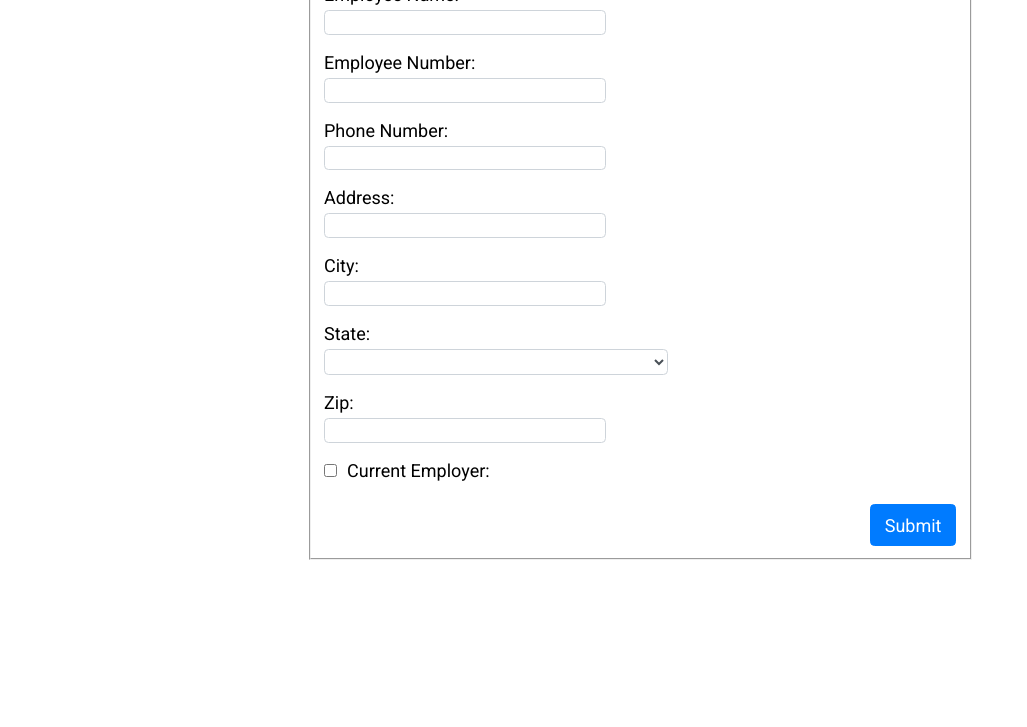
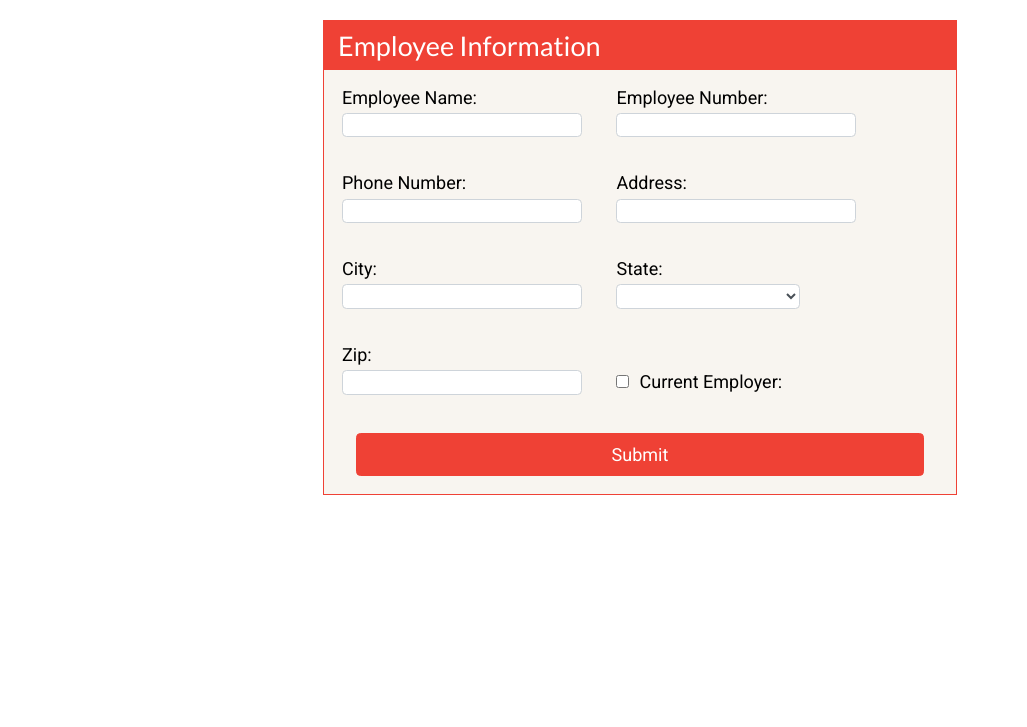
Before and after one commit to BFunk86/simpleForm, a plain HTML site: page index.html in a window 1280 px wide. Shown: the part 73-800 px from the top of the page, without its empty margins (0-1027 px from the left). Drawn offline with nearby package versions, Linux system fonts and the light colour scheme.

Commit message:
Added styles for the page

```diff
--- a/css/style.css
+++ b/css/style.css
@@ -4,20 +4,8 @@ html {
     line-height: 1.15;
 }
 
-input,
-button,
-select,
-optgroup,
-textarea {
-    margin: 0;
-    font-family: inherit;
-    font-size: inherit;
-    line-height: inherit;
-}
-
-button,
-select {
-    text-transform: none;
+form {
+    margin-top: 2rem;
 }
 
 button, input, optgroup, select, textarea {
@@ -28,8 +16,7 @@ button, input, optgroup, select, textarea {
 }
 
 button {
-    display: inline-block;
-    font-weight: 400;
+    font-weight: 500;
     text-align: center;
     white-space: nowrap;
     vertical-align: middle;
@@ -37,54 +24,49 @@ button {
     -moz-user-select: none;
     -ms-user-select: none;
     user-select: none;
-    border: 1px solid transparent;
+    border: 1px solid #ef4135;
     padding: 0.375rem 0.75rem;
     font-size: 1rem;
     line-height: 1.5;
     border-radius: 0.25rem;
     transition: color 0.15s ease-in-out, background-color 0.15s ease-in-out, border-color 0.15s ease-in-out, box-shadow 0.15s ease-in-out;
     color: #fff;
-    background-color: #007bff;
-    border-color: #007bff;
-    float: right;
+    background-color: #ef4135;
+    width: 90%;
+    display: block;
+    margin: 1rem auto;
 }
 
 button:hover {
     color: #fff;
-    background-color: #0069d9;
-    border-color: #0062cc;
+    background-color: #de3e35;
+    border-color: #de3e35;
 }
 
 button:focus, button.focus {
     outline: 0;
-    box-shadow: 0 0 0 0.2rem rgba(0, 123, 255, 0.5);
+    box-shadow: 0 0 0 0.2rem rgba(239, 65, 53, 0.5);
 }
 
-legend {
-    font-size: 1.25rem;
-    font-family: 'Lato', sans-serif;
+.container {
+    max-width: 50%;
+    margin: auto;
+    background-color: #f8f5f0;
+    border: 1px solid #ef4135;
 }
 
-input[type="checkbox"] {
-    position: static;
-    margin-top: 0;
-    margin-right: 0.3125rem;
-    margin-left: 0;
-}
-
-.form-group {
-    margin-top: 1rem;
-    margin-bottom: 1rem;
-}
-
-fieldset {
-    max-width: 50%;
-    margin: auto;
+.container-label {
+    background-color: #ef4135;
+    color: white;
+    text-indent: 5px;
+    font-size: 1.5rem;
+    font-family: 'Lato', sans-serif;
+    padding: .5rem;
 }
 
 .form-control {
     display: block;
-    width: 40%;
+    width: 90%;
     height: .5rem;
     padding: 0.375rem 0.75rem;
     font-size: 1rem;
@@ -96,11 +78,46 @@ fieldset {
     border-radius: 0.25rem;
 }
 
+.form-group {
+    margin: 1rem;
+    display: inline-block;
+}
+
+input[type="checkbox"] {
+    position: static;
+    display: inline-block;
+    margin-top: 0;
+    margin-right: 0.3125rem;
+    margin-left: 0;
+}
+
+label {
+    display: inline-block;
+    margin-bottom: 0.25rem;
+}
+
+.logo {
+    display: block;
+    margin: 2rem auto;
+}
+
+option {
+    font-weight: normal;
+    display: block;
+    white-space: pre;
+    min-height: 1.2em;
+    padding: 0px 2px 1px;
+}
+
+.question-container {
+
+}
+
 select {
     display: block;
-    width: 54.5%;
+    width: 100%;
     -webkit-appearance: menulist;
-    height: 1.45rem;
+    height: 1.35rem;
     line-height: 1.25;
     color: #495057;
     background-color: #fff;
@@ -108,14 +125,3 @@ select {
     border: 1px solid #ced4da;
     border-radius: 0.25rem;
 }
-
-label {
-    display: inline-block;
-    margin-bottom: 0.25rem;
-}
-
-/* .form-control {
-    display: inline-block;
-    width: auto;
-    vertical-align: middle;
-  } */
--- a/index.html
+++ b/index.html
@@ -10,14 +10,17 @@
 </head>
 <body>
 
-<form action="/" method="get" id="employee-information">
+<img src="./images/mm-hayes-logo.png" alt="MM Hayes Logo" class="logo">
 
-    <fieldset>
-        <legend>Employee Information: </legend>
+<form action="/" method="post" id="employee-information" autocomplete="on" enctype='application/json'>
+
+    <div class="container">
+        <div class="container-label">Employee Information</div>
+        <div class="question-container">
 
             <div class="form-group">
                 <label for="name">Employee Name:</label>
-            <input type="text"class="form-control" id="name" name="name" required>
+                <input type="text" class="form-control" id="name" name="name" required>
             </div>
             <div class="form-group">
                 <label for="eNumber">Employee Number:</label>
@@ -29,11 +32,11 @@
             </div>
             <div class="form-group">
                 <label for="address">Address:</label>
-            <input type="text" class="form-control" id="address" name="address" size="10" required>
+                <input type="text" class="form-control" id="address" name="address" required>
             </div>
             <div class="form-group">
                 <label for="city">City:</label>
-            <input type="text" class="form-control" id="city" name="city" size="10" required>
+                <input type="text" class="form-control" id="city" name="city" required>
             </div>
             <div class="form-group">
                 <label for="state">State:</label>
@@ -94,17 +97,19 @@
             </div>
             <div class="form-group">
                 <label for="zip">Zip:</label>
-            <input type="text" class="form-control" id="zip" name="zip" size="10" required>
+                <input type="text" class="form-control" maxlength="5" id="zip" name="zip" required>
             </div>
-        <div class="form-group">
-            <input type="checkbox" class="" id="employer" name="employer" size="10" required>
+            <div class="form-group" id="current-employer">
+                <input type="checkbox" class="" id="employer" name="employer">
                 <label for="employer">Current Employer:</label>
             </div>
+        </div>
+        <div class="button-container">
             <button id="submit">Submit</button>
-    </fieldset>
+        </div>
+        <!--</fieldset>-->
+    </div>
 </form>
-
-
 <script src="https://cdnjs.cloudflare.com/ajax/libs/jquery/3.3.1/jquery.min.js"></script>
 <script src="./js/index.js"></script>
 </body>
--- a/js/index.js
+++ b/js/index.js
@@ -1,12 +1,15 @@
+(function (window) {
+
+
     /**
      * The mast method takes in the current text input and returns a phone number
      * formatted String based on the length of the current input.
      * @param input String: The input to mask
      * @returns {string}: A phone number in the format (xxx) xxx-xxxx
      */
-var mask = function (input) {
-    // Split the input string into an array
+    var maskPhoneInput = function (input) {
         var phoneArr = String(input).split("");
+
         if (phoneArr.length === 1) {
             phoneArr.unshift("(");
         } else if (phoneArr.length === 4) {
@@ -14,16 +17,22 @@ var mask = function (input) {
         } else if (phoneArr.length === 9) {
             phoneArr.push("-");
         }
+
         return String(phoneArr.join(""));
     };
 
-(function (window) {
+    var SubmitForm = function(event) {
+        event.preventDefault();
 
+    }
+
+    // Handle input into the phone field
     $('#phone').keydown(function (event) {
         var phoneInput = $('#phone');
-        phoneInput.val(mask(phoneInput.val()));
+        phoneInput.val(maskPhoneInput(phoneInput.val()));
     });
 
+    // Handle Form Submit
     $('#employee-information').submit(function (event) {
         event.preventDefault();
         console.log($('#employee-information'));
```
Lines whose indentation alone changed are shown as unchanged.
